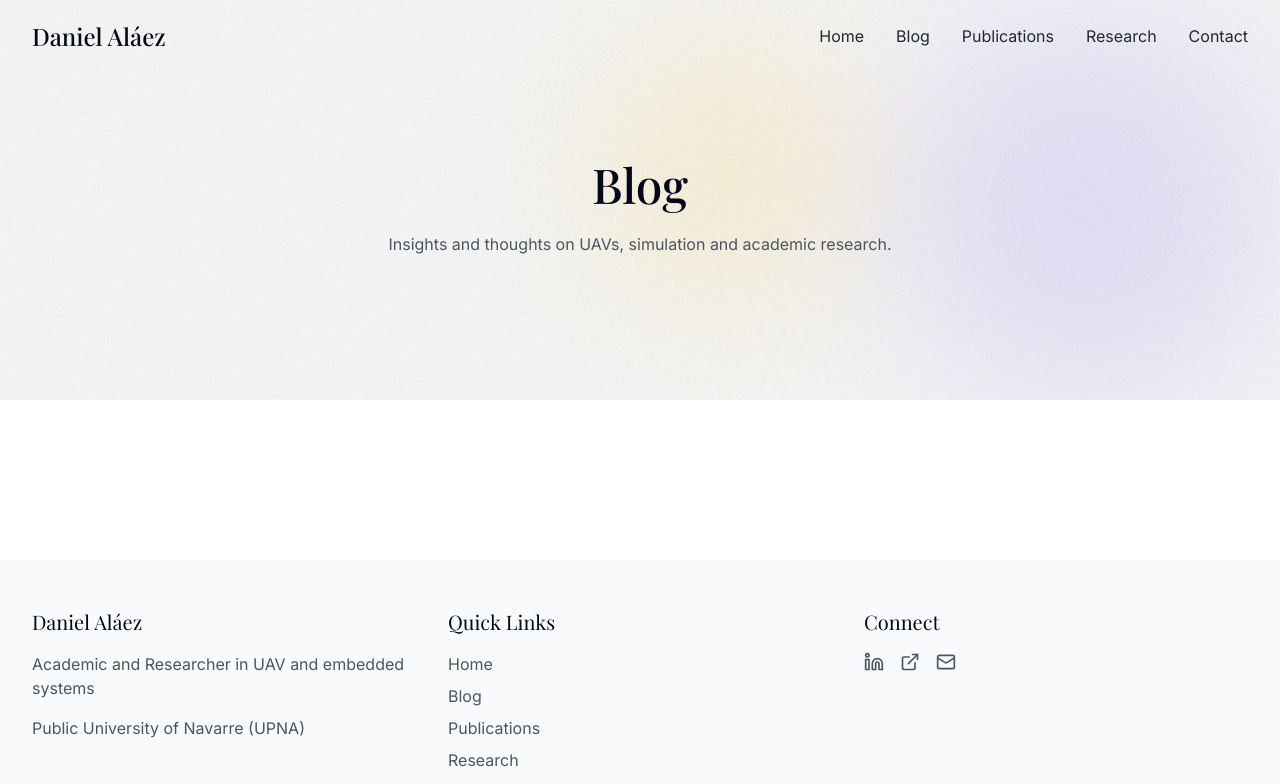
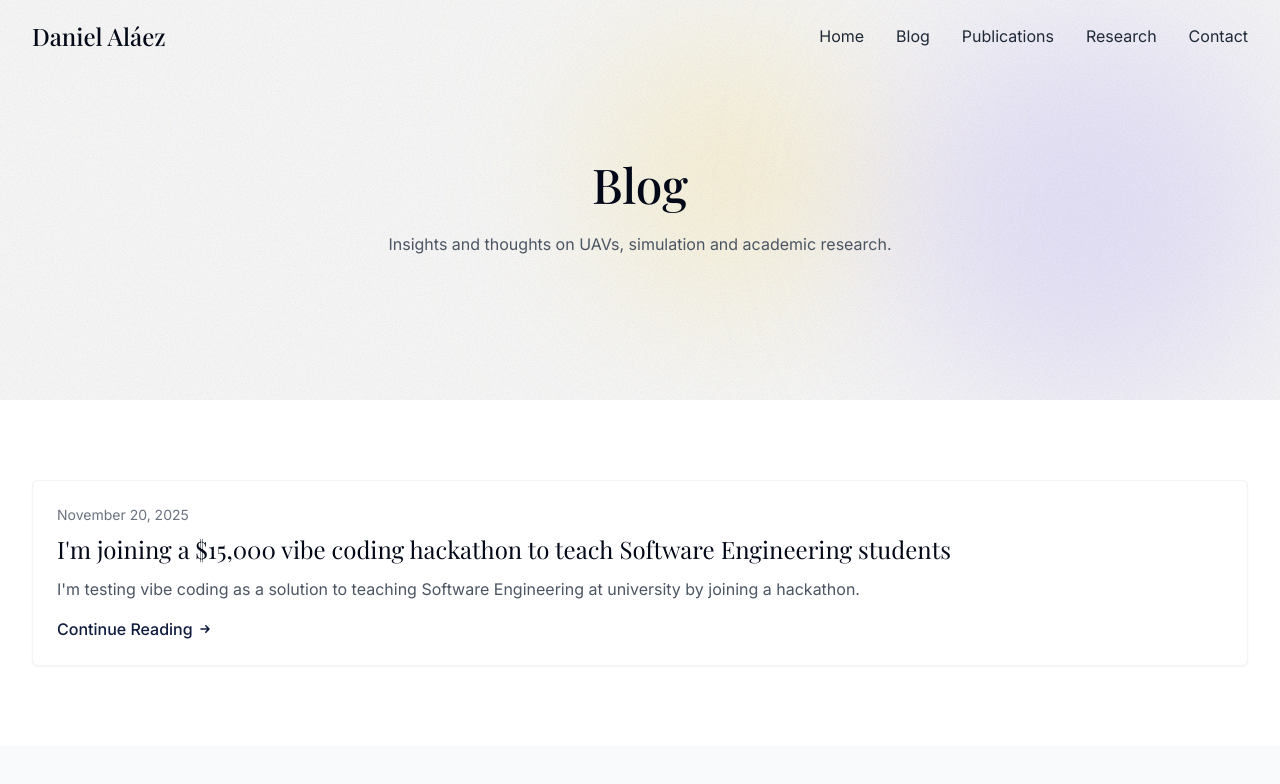
Before and after one commit to danielalaez/danielalaez.github.io, a React (Vite) app: page /blog in a window 1280 px wide. Shown: the top 784 px of the page. Built offline with nearby package versions, Linux system fonts and the light colour scheme.

Commit message:
Added first article to the blog

```diff
--- a/src/data/blogPosts.ts
+++ b/src/data/blogPosts.ts
@@ -9,102 +9,50 @@ export interface BlogPost {
 }
 
 export const blogPosts: BlogPost[] = [
-  /*{
+  {
     id: 1,
-    title: 'Recent Advancements in VTOL Drone Technology',
-    slug: 'vtol-drone-technology',
-    excerpt: 'An overview of the latest innovations in vertical take-off and landing drone technologies and their applications.',
-    date: 'April 28, 2024',
-    content: `
-# Recent Advancements in VTOL Drone Technology
+    title: 'I\'m joining a $15,000 vibe coding hackathon to teach Software Engineering students',
+    slug: 'vibe-coding-hackathon-soft-eng',
+    excerpt: 'I\'m testing vibe coding as a solution to teaching Software Engineering at university by joining a hackathon.',
+    date: 'November 20, 2025',
+    content: `# I'm joining a $15,000 vibe coding hackathon to teach Software Engineering students
 
-Vertical Take-Off and Landing (VTOL) drone technology has seen significant advancements in recent years, revolutionizing various industries from aerial photography to delivery services. This blog post explores the latest innovations in VTOL technology and their applications.
+Software Engineering is a fundamental specialization in Computer Science programs. As instructors, one of the greatest challenges we face when teaching this subject is how to decouple the teaching of this discipline from programming. This course is typically taught in the early years, when students still don't understand the real role of a computer scientist beyond writing code.
 
-## Enhanced Flight Duration
+## The Problem
 
-One of the most significant challenges in drone technology has been extending flight time. Recent advancements in battery technology and power management systems have increased flight durations by up to 40% compared to previous generations. New lightweight materials and more efficient propulsion systems have also contributed to this improvement.
+A civil engineer doesn't just calculate structures. A mechanical engineer has responsibilities beyond drawing components. Similarly, the software engineer must be capable of using a systematic, disciplined, and quantifiable approach to the development, operation, and maintenance of software. In essence, applying solid engineering principles to produce reliable, efficient, and maintainable software, as well as estimating the costs of its development. Conveying this idea is very complex.
 
-![Advanced VTOL drone in flight](https://images.unsplash.com/photo-1487887235947-a955ef187fcc)
+Some of the fundamental content we try to teach includes:
 
-## Improved Stability in Transition
+1. Requirements (functional and non-functional), requirements analysis, and expression through user stories.
+2. Functional analysis through: data flow diagrams, activity diagrams, entity-relationship diagrams, state transition diagrams, use cases, and prototypes.
+3. Design and architecture. Structured design and design principles, UML diagrams, test-driven development. Interfaces and user experience. Integration architectures, components, development, and patterns.
+4. Clean code, code reviews, debugging, analyzers, and testing. Verification and validation.
+5. Deployment and DevOps.
+6. Management, economics, and costs.
+7. Development methodologies (SCRUM, RUP, etc.).
 
-The transition phase between vertical and horizontal flight has traditionally been a vulnerable point for VTOL drones. New control algorithms leveraging machine learning have made this transition smoother and more reliable, even in challenging weather conditions.
+Although the curriculum is relatively extensive, we really only provide introductory glimpses of what students will study in depth in future courses.
 
-Here's a simplified example of a stabilization algorithm used in modern VTOL drones:
+To be able to address the different topics of the course through practical examples, a significant portion of lab time is "lost" teaching a programming language like Java. Unfortunately, many students get lost in this learning process, shifting their focus back toward programming rather than software engineering itself. How can we abstract software engineering from coding while still teaching concepts like deployment and clean code?
 
-\`\`\`python
-def stabilize_transition(pitch, roll, velocity, altitude):
-    # Calculate optimal transition parameters based on current state
-    transition_angle = calculate_optimal_angle(velocity, altitude)
+## The Proposal
 
-    # Apply PID controller for smooth transition
-    pitch_correction = PID_controller(
-        target=transition_angle,
-        current=pitch,
-        kp=0.8,    # Proportional gain
-        ki=0.15,   # Integral gain
-        kd=0.25    # Derivative gain
-    )
+The answer may lie in the recent phenomenon of vibe coding. As dangerous as the idea may seem to us that future computer scientists relegate all development to AI-based agents, the reality is that many of the companies we collaborate with already employ this practice. Rather than opposing the future that's coming, now more than ever we must train future computer scientists to apply software engineering processes rigorously and reliably.
 
-    # Return corrected control signals
-    return {
-        'pitch_adjustment': pitch_correction,
-        'thrust_level': calculate_thrust(velocity, transition_angle)
-    }
-\`\`\`
+The thing is, prompting like "I want an app that checks the weather and tells me the best hours for surfing" isn't enough. Which actors will interact with your software? What requirements have you identified in the project? How will development phases and cycles be organized? Is the code maintainable? Answering all these questions (and many, many more) requires a systematic process; it can't be solved with a single prompt.
 
-## Applications Across Industries
+Taking advantage of the hackathon organized by [Bolt.new](https://bolt.new/) and [Half Baked](https://www.gethalfbaked.com/), I've decided to conduct an experiment. An experiment in which I'm going to apply software engineering processes to develop a real project through vibe coding. The goal: to build a complete, functional application as a traditional development team would, without writing code.
 
-VTOL drones are finding applications in diverse fields:
+## What If It Works?
 
-- **Precision Agriculture**: Monitoring crops, applying targeted treatments, and collecting data for yield optimization.
-- **Infrastructure Inspection**: Examining bridges, power lines, and buildings without putting humans at risk.
-- **Emergency Response**: Delivering medical supplies and providing situational awareness during disasters.
-- **Urban Air Mobility**: Development of larger VTOL vehicles aims to revolutionize urban transportation.
+If everything goes well, the benefits will be twofold: on one hand, analyzing the limitations of vibe coding and how to tackle a real project by applying software engineering processes; on the other hand, providing my students with a tool on steroids with which to experience software engineering firsthand without having to master a programming language (yet).
 
-![Drone technologies in action](https://images.unsplash.com/photo-1581091226825-a6a2a5aee158)
+And of course, doing all of this openly so you can replicate (or copy) it as you please—#build-in-public. That way, if nothing works, I'll also be able to conduct an analysis of the mistakes made so no one else has to repeat them.
 
-## Digital Twin Integration
-
-Modern VTOL drones increasingly utilize digital twin technology for development and operations. This approach creates a virtual replica of the physical drone, allowing for advanced simulation and predictive maintenance.
-
-\`\`\`javascript
-// Sample code for digital twin synchronization
-class DroneDigitalTwin {
-  constructor(droneId, specifications) {
-    this.droneId = droneId;
-    this.specs = specifications;
-    this.telemetryData = [];
-    this.predictionModel = new MachineLearningModel();
-  }
-
-  updateWithLiveData(telemetry) {
-    // Update digital twin with real-time telemetry
-    this.telemetryData.push({
-      timestamp: Date.now(),
-      batteryLevel: telemetry.battery,
-      position: telemetry.gpsCoordinates,
-      motorStatus: telemetry.motorReadings
-    });
-
-    // Run predictive maintenance algorithms
-    const maintenanceNeeded = this.predictionModel.predict(this.telemetryData);
-
-    return {
-      twinUpdated: true,
-      maintenanceRecommendations: maintenanceNeeded
-    };
-  }
-}
-\`\`\`
-
-## Future Directions
-
-Research continues to push the boundaries of what VTOL drones can achieve. Integration with artificial intelligence, improved autonomous capabilities, and further enhancements in energy efficiency are all active areas of development.
-
-As we continue to innovate in this field, the potential applications of VTOL technology will only expand, creating new opportunities across industries and disciplines.
-    `
-  },
+Oh, I almost forgot! What's my proposal about? Well, as an aviation and simulation enthusiast, I want to develop a cloud platform to orchestrate aerodynamic simulations of airfoils using potential flow methods without requiring advanced knowledge. In the next article, I'll talk more about this idea.`
+  }/*,
   {
     id: 2,
     title: 'Digital Twins in Aerospace Engineering: A Case Study',
```
